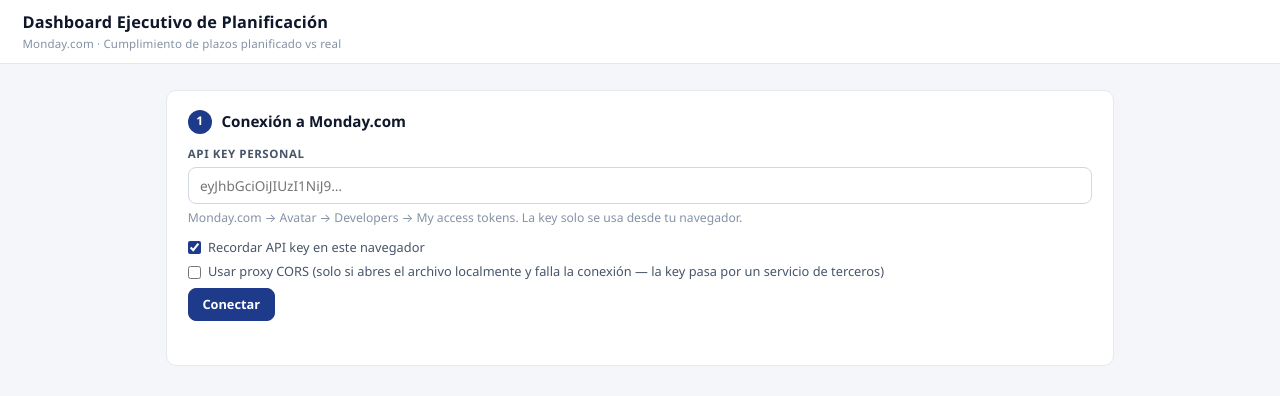
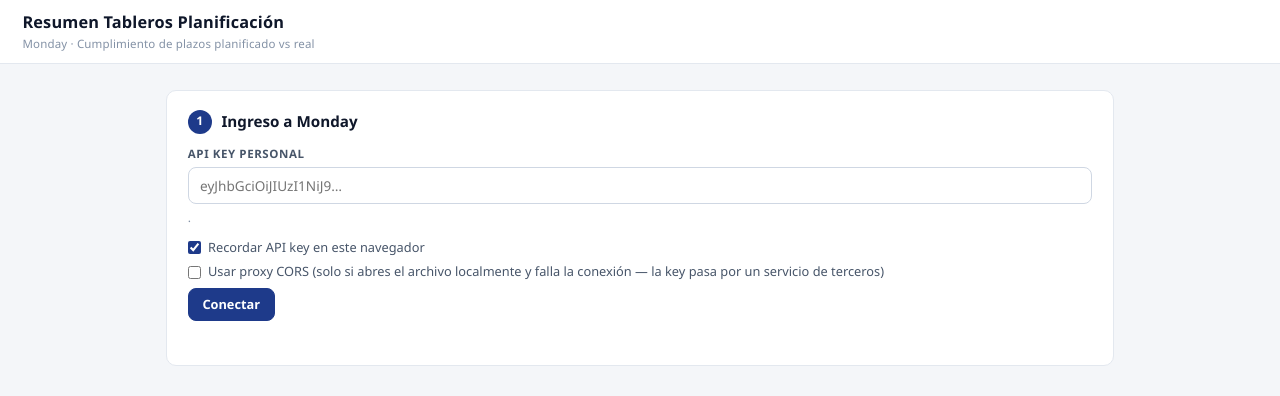
Before and after one commit to Fsazo9/Plani, a plain HTML site: page index.html in a window 1280 px wide. Drawn offline with nearby package versions, Linux system fonts and the light colour scheme.

Commit message:
Update header and section titles in index.html

```diff
--- a/index.html
+++ b/index.html
@@ -154,7 +154,7 @@ tfoot td{font-weight:700;background:#f7f9fc;border-top:1px solid var(--line2)}
 <body>
 
 <header class="hdr">
-  <h1>Dashboard Ejecutivo de Planificación<small id="hdrMeta">Monday.com · Cumplimiento de plazos planificado vs real</small></h1>
+  <h1>Resumen Tableros Planificación<small id="hdrMeta">Monday · Cumplimiento de plazos planificado vs real</small></h1>
   <nav class="modnav hidden" id="modnav"></nav>
   <div class="sp"></div>
   <button class="btn hidden" id="bConfig">⚙ Configuración</button>
@@ -166,11 +166,11 @@ tfoot td{font-weight:700;background:#f7f9fc;border-top:1px solid var(--line2)}
 <!-- ═══════════ SETUP ═══════════ -->
 <section class="setup" id="setup">
   <div class="card">
-    <div class="step-h"><div class="step-n">1</div><h2>Conexión a Monday.com</h2></div>
+    <div class="step-h"><div class="step-n">1</div><h2>Ingreso a Monday</h2></div>
     <div class="field">
       <label>API key personal</label>
       <input class="inp" type="password" id="apikey" placeholder="eyJhbGciOiJIUzI1NiJ9…" autocomplete="off"/>
-      <span class="muted">Monday.com → Avatar → Developers → My access tokens. La key solo se usa desde tu navegador.</span>
+      <span class="muted">.</span>
     </div>
     <label class="chk"><input type="checkbox" id="saveKey" checked/> Recordar API key en este navegador</label>
     <label class="chk"><input type="checkbox" id="useProxy"/> Usar proxy CORS (solo si abres el archivo localmente y falla la conexión — la key pasa por un servicio de terceros)</label>
```
